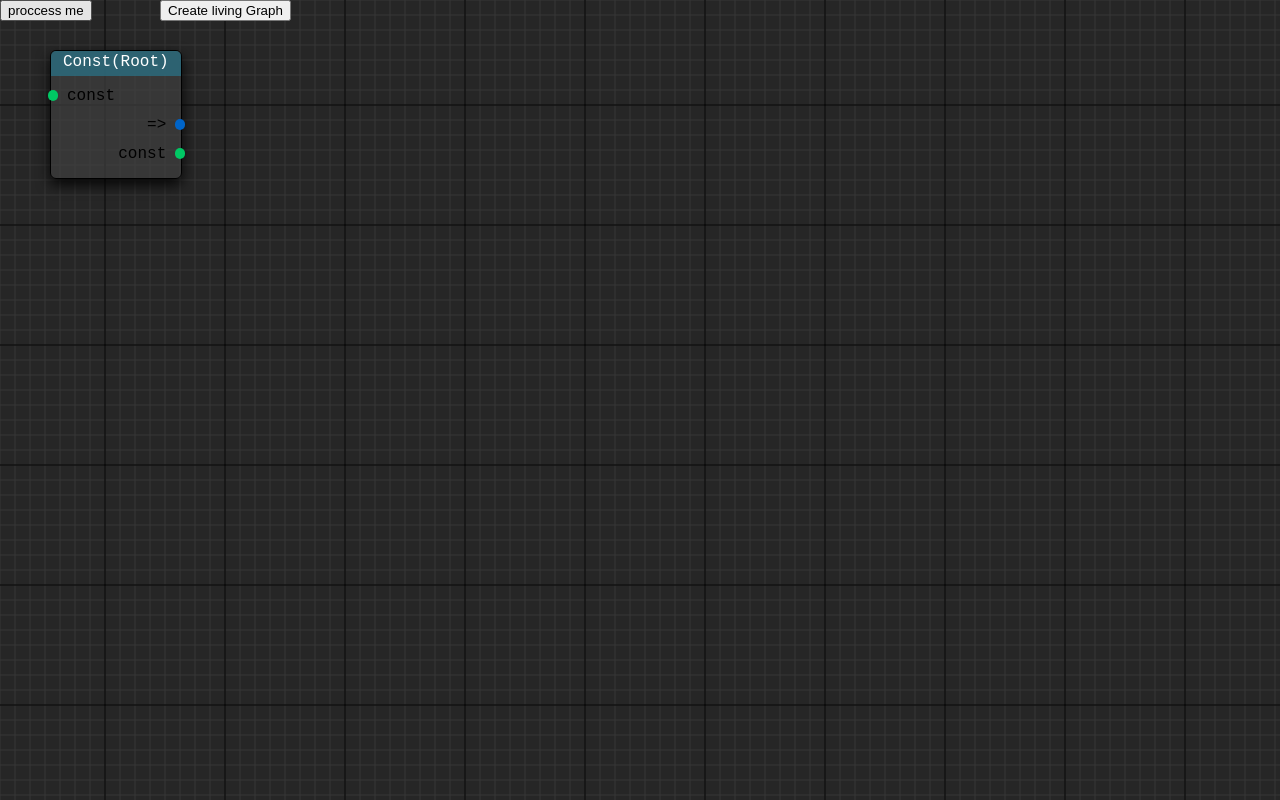
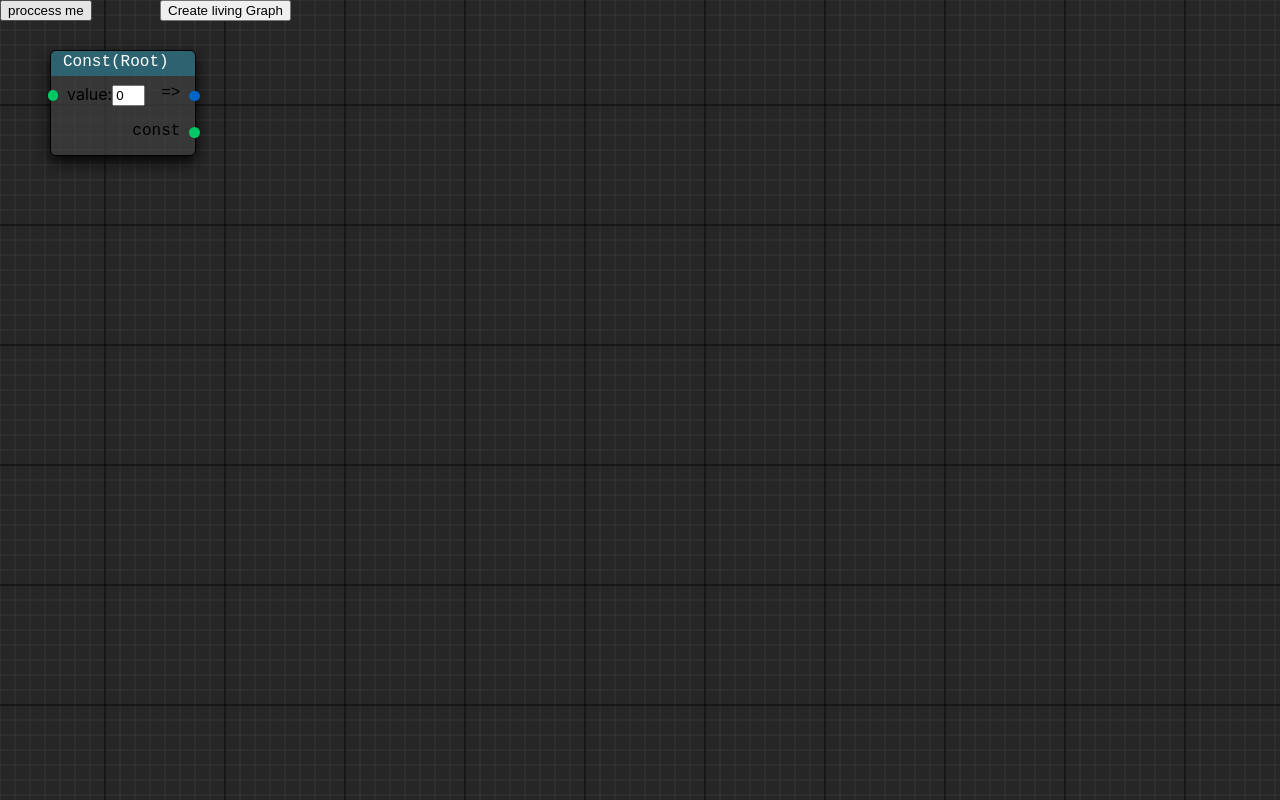
Before and after one commit to Lexyna/react-logic-flow, a React (Create React App) app: page / in a window 1280 px wide. Built offline with nearby package versions, Linux system fonts and the light colour scheme.

Commit message:
Changed io display to be side by side

```diff
--- a/src/App.tsx
+++ b/src/App.tsx
@@ -311,7 +311,7 @@ const root: ProtoNode = {
   name: "Const",
   description: "A root Node",
   autoUpdate: false,
-  inputs: [ioNumberIN],
+  inputs: [ioNumberInput],
   outputs: [ioActivationOut, ioNumberOUT],
   forward: (
     io: ProtoIO<number, any>,
--- a/src/components/ReactEditorNode.tsx
+++ b/src/components/ReactEditorNode.tsx
@@ -1,4 +1,5 @@
 import { MouseEvent } from "react";
+import { ProtoIOMapper } from "../types/NodeEditorTypes";
 import { NodeProps } from "../types/NodeTypes";
 import "./../css/NodeContainer.css";
 import { ReactNodeIO } from "./NodeIO";
@@ -25,6 +26,15 @@ export const ReactEditorNode = (props: NodeProps) => {
 
   let ioKey: number = 0;
 
+  const ioPorts: ProtoIOMapper[] = [];
+
+  for (let i = 0; i < props.inputs.length; i++)
+    ioPorts.push({ input: props.inputs[i], output: null });
+
+  for (let i = 0; i < props.outputs.length; i++)
+    if (i < ioPorts.length) ioPorts[i].output = props.outputs[i];
+    else ioPorts.push({ input: null, output: props.outputs[i] });
+
   return (
     <div>
       <div
@@ -43,8 +53,62 @@ export const ReactEditorNode = (props: NodeProps) => {
           }}>
           {props.name}
         </header>
+
+        {ioPorts.map((io, index) => {
+          ioKey = ioKey + 2;
+
+          return (
+            <ul key={ioKey}>
+              {io.input ? (
+                <ReactNodeIO
+                  key={ioKey}
+                  nodeId={props.id}
+                  isInput={true}
+                  index={index}
+                  type={io.input.type}
+                  conMapping={io.input.conMapping}
+                  value={io.input.value}
+                  color={io.input.color}
+                  label={io.input.name}
+                  extra={io.input.extra}
+                  data={io.input.data}
+                  onClick={props.onInputClicked}
+                  onRightClick={null}
+                  updateData={props.updateExtraData}
+                  updateIOPosition={props.updateIOPosition}
+                />
+              ) : null}
+              {io.output ? (
+                <ReactNodeIO
+                  key={ioKey + 1}
+                  nodeId={props.id}
+                  isInput={false}
+                  index={index}
+                  type={io.output.type}
+                  conMapping={io.output.conMapping}
+                  value={io.output.value}
+                  color={io.output.color}
+                  label={io.output.name}
+                  extra={io.output.extra}
+                  data={io.output.data}
+                  onClick={props.onOutputClicked}
+                  onRightClick={props.onOutputRightClikced}
+                  updateData={props.updateExtraData}
+                  updateIOPosition={props.updateIOPosition}
+                />
+              ) : null}
+            </ul>
+          );
+        })}
+      </div>
+    </div>
+  );
+};
+
+/*
+
 <ul>
-          {/* IO Ports will never change => they can have a generic id */}
+            {/* IO Ports will never change => they can have a generic id }
             {props.inputs.map((io, index) => {
               ioKey++;
               return (
@@ -67,6 +131,8 @@ export const ReactEditorNode = (props: NodeProps) => {
                 />
               );
             })}
+          </ul>
+          <ul>
             {props.outputs.map((io, index) => {
               ioKey++;
               return (
@@ -90,7 +156,6 @@ export const ReactEditorNode = (props: NodeProps) => {
               );
             })}
           </ul>
-      </div>
-    </div>
-  );
-};
+
+
+*/
--- a/src/css/NodeContainer.css
+++ b/src/css/NodeContainer.css
@@ -1,8 +1,8 @@
 .NodeContainer {
-    display: inline-block;
+    display: block;
     background-color: rgba(63, 63, 63, .7);
     max-width: 250px;
-    min-width: 100px;
+    min-width: 80px;
     width: auto;
     height: auto;
     position: absolute;
@@ -42,6 +42,7 @@
 .NodeContainer>ul {
     margin: 0;
     padding: 0;
+    display:flex;
     list-style: none;
     user-select: none; /* supported by Chrome and Opera */
     -webkit-touch-callout: none;
@@ -53,12 +54,17 @@
 
 .NodeContainer>ul>li {
     position: relative;
+    display: flex;
     margin-top: 8px;
     margin-bottom: 8px;
+    padding-left: 1rem;
+}
+
+.NodeContainer>ul>li.Output {
+  margin-left: auto;
 }
 
 .NodeContainer>ul>li>span {
-    padding-left: 1rem;
     padding-right: 0.3rem;
     color: black;
     font-family: 'Courier New', Courier, monospace;
--- a/src/types/NodeEditorTypes.ts
+++ b/src/types/NodeEditorTypes.ts
@@ -1,3 +1,4 @@
+import { ProtoIO } from "./IOTypes";
 import { ProtoNode, selectedNode } from "./NodeTypes";
 
 export interface Connection {
@@ -28,3 +29,8 @@ export interface NodeEditorProps {
   root?: ProtoNode;
   liveUpdate: boolean;
 }
+
+export interface ProtoIOMapper {
+  input: ProtoIO<any, any> | null;
+  output: ProtoIO<any, any> | null;
+}
```
Lines whose indentation alone changed are shown as unchanged.
